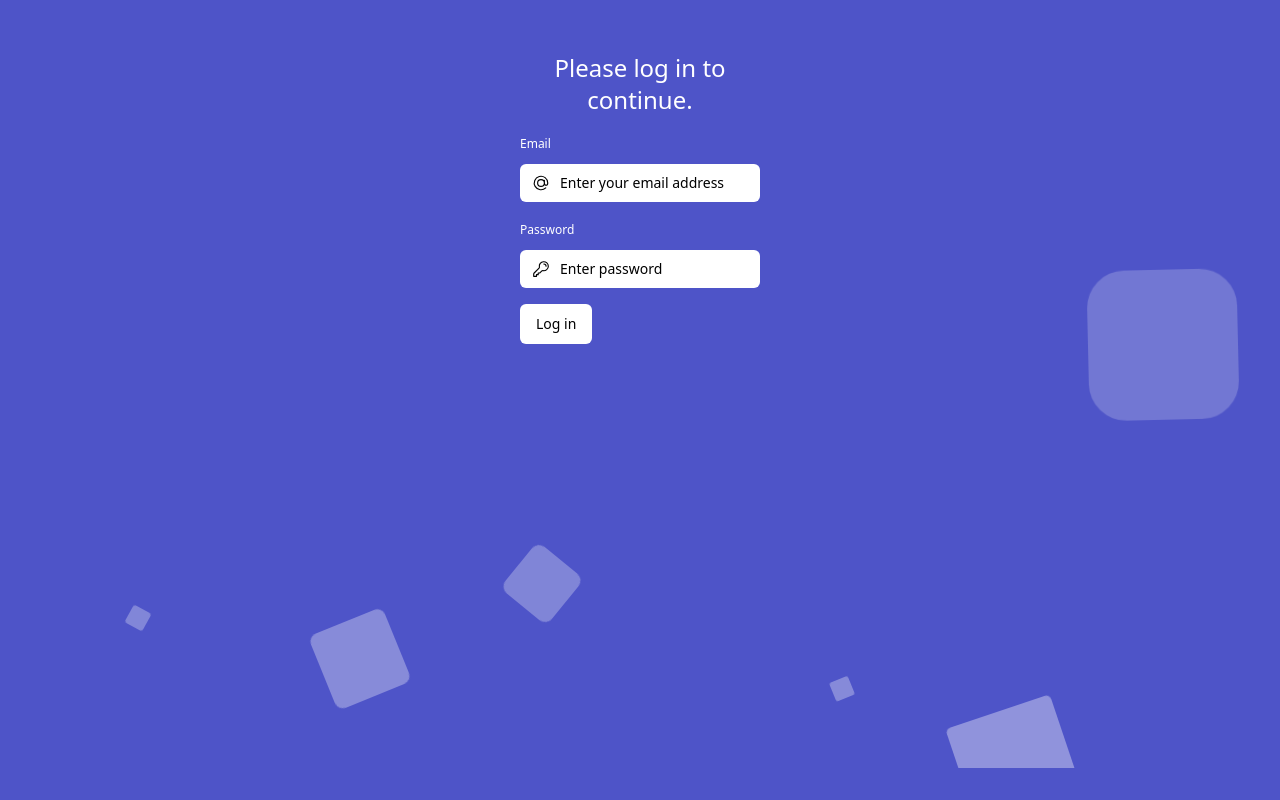
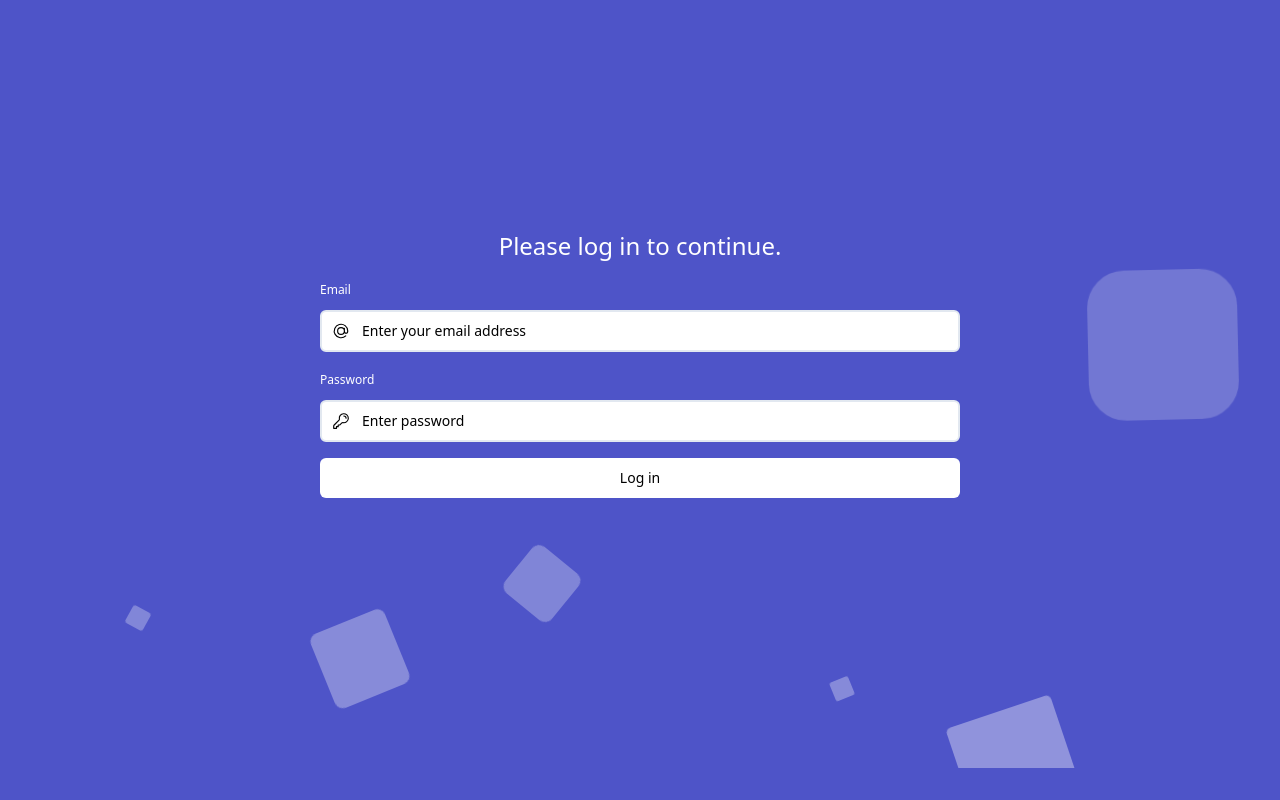
Before and after one commit to emvipga2001/Charles-learn-eng, a Next.js app: page /login in a window 1280 px wide. Built offline with nearby package versions, Linux system fonts and the light colour scheme; no server answers.

Commit message:
CLE_005: Test login

```diff
--- /dev/null
+++ b/app/api/auth/[...nextauth]/route.ts
@@ -0,0 +1,2 @@
+import { handlers } from "../../../../auth";
+export const { GET, POST } = handlers
--- a/app/components/header.tsx
+++ b/app/components/header.tsx
@@ -5,61 +5,69 @@ import Link from "next/link";
 import Logo from "../../public/Logo.png"
 import Image from 'next/image';
 import clsx from 'clsx';
-import { usePathname } from 'next/navigation';
+import { usePathname, useRouter } from 'next/navigation';
 import { Switch } from './ui/switch';
-import { Label } from './ui/label';
 import { useTheme } from 'next-themes';
-import { PowerIcon } from 'lucide-react';
-import { signOut } from '../../auth';
 import { SignOut } from '../../lib/data';
+import { useCurrentSession } from '@/stores/useCurrentSession';
+import { Session } from 'next-auth';
 
-export default function Header() {
-  const [activeLink, setActiveLink] = useState('');
+export default function Header({sessionHeader}: {sessionHeader: Session | null}) {
   const pathname = usePathname();
-  const { setTheme } = useTheme()
+  const { theme, setTheme } = useTheme()
+  const [checked, setChecked] = useState<boolean>(true)
+  const router = useRouter();
 
-  console.log(pathname);
+  useEffect(() => {
+    if (sessionHeader) {
+      router.push('/home');
+    }
+  }, [sessionHeader, router]);
+
+  useEffect(() => {
+    setChecked(theme == 'dark')
+  }, [theme])
+
   return (
     <div className={clsx(
       'flex justify-between px-4',
-      pathname == "/login" && 'hidden'
+      sessionHeader == null && 'hidden'
     )}>
       <div className='content-center'>
         <Image src={Logo} alt={'Logo'} width={90} priority={true} />
       </div>
-      <div className='grid grid-flow-col auto-cols-auto bg-gray-300 bg-opacity-35 rounded-3xl px-10 w-fit gap-5'>
+      <div className='grid grid-flow-col auto-cols-auto bg-gray-300 bg-opacity-20 rounded-2xl px-10 w-fit gap-5'>
         <div className={clsx(
           'content-center',
-          activeLink === 'list-word' ? 'underline' : ''
+          pathname === '/list-word' ? 'font-bold' : ''
         )}>
-          <Link href="/list-word" onClick={() => setActiveLink("list-word")} className='whitespace-nowrap'>
+          <Link href="/list-word" className='whitespace-nowrap'>
             List word
           </Link>
         </div>
         <div className={clsx(
           'content-center',
-          activeLink === 'learn' ? 'underline' : ''
+          pathname === '/learn' ? 'font-bold' : ''
         )}>
-          <Link href="/learn" onClick={() => setActiveLink("learn")} className='whitespace-nowrap'>
+          <Link href="/learn" className='whitespace-nowrap'>
             Learn English
           </Link>
         </div>
-        <div>
+        <div className='content-center'>
           <form
             action={async () => {
               SignOut()
             }}
           >
-            <button className="flex h-[48px] w-full grow items-center justify-center gap-2 rounded-md bg-gray-50 p-3 text-sm font-medium hover:bg-sky-100 hover:text-blue-600 md:flex-none md:justify-start md:p-2 md:px-3">
-              <div className="hidden md:block">Sign Out</div>
+            <button className='whitespace-nowrap'>
+              Sign Out
             </button>
           </form>
         </div>
       </div>
       <div className='content-center'>
         <div className="flex items-center space-x-2 transition-all">
-          <Switch id="dark-mode" onCheckedChange={(val) => val ? setTheme('dark') : setTheme('light')} />
-          <Label htmlFor="dark-mode">Dark mode</Label>
+          <Switch id="dark-mode" onCheckedChange={(val) => val ? setTheme('dark') : setTheme('light')} checked={checked} />
         </div>
       </div>
     </div>
--- a/app/layout.tsx
+++ b/app/layout.tsx
@@ -2,17 +2,21 @@ import type { Metadata } from "next";
 import "./globals.css";
 import { ThemeProvider } from "@/components/theme-provider"
 import Header from "./components/header";
+import { auth } from "../auth";
 
 export const metadata: Metadata = {
   title: "Learn with Charles",
   description: "Learn english with Charles",
 };
 
-export default function RootLayout({
+export default async function RootLayout({
   children,
 }: Readonly<{
   children: React.ReactNode;
 }>) {
+
+  const session = await auth()
+
   return (
     <html lang="en" suppressHydrationWarning>
       <body>
@@ -22,9 +26,9 @@ export default function RootLayout({
           enableSystem
           disableTransitionOnChange
         >
-          <div className="mx-auto text-center min-h-[80svh]  transition-colors">
+          <div className="mx-auto text-center min-h-[97svh] transition-colors">
             <div className="my-5">
-              <Header />
+                <Header sessionHeader={session}/>
             </div>
             <div className="h-fit">
               <div className="area bottom-0 bg-[#4e54c8] dark:bg-black">
--- a/app/login/layout.tsx
+++ b/app/login/layout.tsx
@@ -1,3 +1,4 @@
+import React from 'react'
 
 export default function RootLayout({
     children,
@@ -5,7 +6,7 @@ export default function RootLayout({
     children: React.ReactNode;
   }>) {
   return (
-        <div>
+    <div className='min-h-[90svh] flex items-center'>
         {children}
     </div>
   )
--- a/app/login/page.tsx
+++ b/app/login/page.tsx
@@ -1,24 +1,86 @@
-import { Button } from "@/components/ui/button"
+'use client';
+
 import {
-  Card,
-  CardContent,
-  CardDescription,
-  CardFooter,
-  CardHeader,
-  CardTitle,
-} from "@/components/ui/card"
-import { Input } from "@/components/ui/input"
-import { Label } from "@/components/ui/label"
-import {
-  Tabs,
-  TabsContent,
-  TabsList,
-  TabsTrigger,
-} from "@/components/ui/tabs"
-import LoginForm from "../../ui/login-form"
+  AtSymbolIcon,
+  KeyIcon,
+  ExclamationCircleIcon,
+} from '@heroicons/react/24/outline';
+import { useFormState, useFormStatus } from 'react-dom';
+import { Button } from '@/components/ui/button';
+import { authenticate } from '../../lib/data';
 
 export default function Page() {
+  const [errorMessage, dispatch] = useFormState(authenticate, undefined);
   return (
-    <LoginForm />
+    <form action={dispatch} className="text-white w-full">
+      <div className="rounded-lg lg:px-[300px] md:px-[200px] text-left">
+        <h1 className={`mb-3 text-2xl text-center`}>
+          Please log in to continue.
+        </h1>
+        <div className="w-full">
+          <div>
+            <label
+              className="mb-3 mt-5 block text-xs font-medium "
+              htmlFor="email"
+            >
+              Email
+            </label>
+            <div className="relative">
+              <input
+                className="peer block w-full rounded-md py-[9px] pl-10 text-sm outline-2 border-2 dark:border-white placeholder:text-black placeholder:dark:text-white dark:text-white text-black"
+                id="email"
+                type="email"
+                name="email"
+                placeholder="Enter your email address"
+                required
+              />
+              <AtSymbolIcon className="pointer-events-none absolute left-3 top-1/2 h-[18px] w-[18px] -translate-y-1/2 text-black dark:text-white" />
+            </div>
+          </div>
+          <div className="mt-4">
+            <label
+              className="mb-3 mt-5 block text-xs font-medium "
+              htmlFor="password"
+            >
+              Password
+            </label>
+            <div className="relative">
+              <input
+                className="peer block w-full rounded-md py-[9px] pl-10 text-sm outline-2 border-2 dark:border-white placeholder:text-black placeholder:dark:text-white dark:text-white text-black"
+                id="password"
+                type="password"
+                name="password"
+                placeholder="Enter password"
+                required
+                minLength={6}
+              />
+              <KeyIcon className="pointer-events-none absolute left-3 top-1/2 h-[18px] w-[18px] -translate-y-1/2  text-black dark:text-white" />
+            </div>
+          </div>
+        </div>
+        <LoginButton />
+        <div
+          className="flex h-8 items-end space-x-1"
+          aria-live="polite"
+          aria-atomic="true"
+        >
+          {errorMessage && (
+            <>
+              <ExclamationCircleIcon className="h-5 w-5 text-red-500" />
+              <p className="text-xl text-red-500">{errorMessage}</p>
+            </>
+          )}
+        </div>
+      </div>
+    </form>
   );
 }
+
+function LoginButton() {
+  const { pending } = useFormStatus();
+  return (
+    <Button className="mt-4 w-full bg-white text-black hover:bg-slate-200" aria-disabled={pending}>
+      Log in
+    </Button>
+  );
+}
--- /dev/null
+++ b/app/stores/useCurrentSession.tsx
@@ -0,0 +1,40 @@
+import { Session } from 'next-auth';
+import { getSession } from 'next-auth/react';
+import { usePathname } from 'next/navigation';
+import { useState, useEffect, useCallback } from 'react';
+import { auth } from '../../auth';
+
+// This hook doesn't rely on the session provider
+export const useCurrentSession = () => {
+    const [session, setSession] = useState<Session | null>(null);
+    // Changed the default status to loading
+    const [status, setStatus] = useState<string>("loading");
+    const pathName = usePathname();
+
+    const retrieveSession = useCallback(async () => {
+      try {
+        const sessionData = await getSession();
+        if (sessionData) {
+          setSession(sessionData);
+          setStatus("authenticated");
+          return;
+        }
+
+        setStatus("unauthenticated");
+      } catch (error) {
+        setStatus("unauthenticated");
+        setSession(null);
+      }
+    }, []);
+
+    useEffect(() => {
+      // We only want to retrieve the session when there is no session
+      if (!session) {
+        retrieveSession();
+      }
+
+      // use the pathname to force a re-render when the user navigates to a new page
+    }, [retrieveSession, session, pathName]);
+
+    return { session, status };
+  };
--- a/auth.config.ts
+++ b/auth.config.ts
@@ -1,4 +1,5 @@
 import type { NextAuthConfig } from 'next-auth';
+import { useRouter } from 'next/router'
 
 export const authConfig = {
     pages: {
@@ -8,7 +9,6 @@ export const authConfig = {
         authorized({ auth, request: { nextUrl } }) {
             const isLoggedIn = !!auth?.user;
             const isOnLoginPage = nextUrl.pathname === '/login';
-
             if (isLoggedIn && isOnLoginPage) {
                 // Nếu đã đăng nhập và đang ở trang login, chuyển hướng tới trang chủ
                 return Response.redirect(new URL('/home', nextUrl));
--- a/auth.ts
+++ b/auth.ts
@@ -17,7 +17,7 @@ async function getUser(email: string): Promise<User | undefined> {
     }
 }
 
-export const { auth, signIn, signOut } = NextAuth({
+export const { handlers, auth, signIn, signOut } = NextAuth({
     ...authConfig,
     providers: [
         Credentials({
--- a/lib/data.ts
+++ b/lib/data.ts
@@ -2,8 +2,6 @@
 
 import { z } from "zod";
 import { getDb } from "./mongodb";
-import { revalidatePath } from "next/cache";
-import bcrypt from 'bcrypt';
 import { signIn, signOut } from "../auth";
 import { AuthError } from "next-auth";
 
--- a/middleware.ts
+++ b/middleware.ts
@@ -1,10 +1,8 @@
-import { NextRequest, NextResponse } from "next/server";
 import NextAuth from 'next-auth';
 import { authConfig } from './auth.config';
 
 export default NextAuth(authConfig).auth;
 
-
 export const config = {
     matcher: ['/((?!api|_next/static|_next/image|.*\\.png$).*)'],
 };
```
Lines whose indentation alone changed are shown as unchanged.
